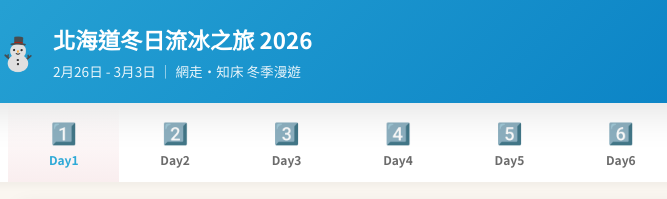
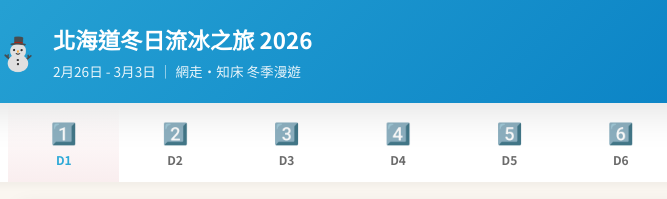
Before and after one commit to JessieW33/driftingIce2026, a plain HTML site: page index.html in a window 1280 px wide. Shown: the top 199 px of the page, 242-909 px from the left. Drawn offline with Linux system fonts and the light colour scheme.

Commit message:
Update index.html

```diff
--- a/index.html
+++ b/index.html
@@ -843,12 +843,12 @@
 
   <nav>
     <div class="nav-inner">
-      <button class="nav-btn active" data-section="itinerary1"><span>1️⃣</span><strong>Day1</strong></button>
-      <button class="nav-btn" data-section="itinerary2"><span>2️⃣</span><strong>Day2</strong></button>
-      <button class="nav-btn" data-section="itinerary3"><span>3️⃣</span><strong>Day3</strong></button>
-      <button class="nav-btn" data-section="itinerary4"><span>4️⃣</span><strong>Day4</strong></button>
-      <button class="nav-btn" data-section="itinerary5"><span>5️⃣</span><strong>Day5</strong></button>
-      <button class="nav-btn" data-section="itinerary6"><span>6️⃣</span><strong>Day6</strong></button>
+      <button class="nav-btn active" data-section="itinerary1"><span>1️⃣</span><strong>D1</strong></button>
+      <button class="nav-btn" data-section="itinerary2"><span>2️⃣</span><strong>D2</strong></button>
+      <button class="nav-btn" data-section="itinerary3"><span>3️⃣</span><strong>D3</strong></button>
+      <button class="nav-btn" data-section="itinerary4"><span>4️⃣</span><strong>D4</strong></button>
+      <button class="nav-btn" data-section="itinerary5"><span>5️⃣</span><strong>D5</strong></button>
+      <button class="nav-btn" data-section="itinerary6"><span>6️⃣</span><strong>D6</strong></button>
       <!--
       <button class="nav-btn" data-section="attractions"><span>📍</span>景點</button>
 
```
